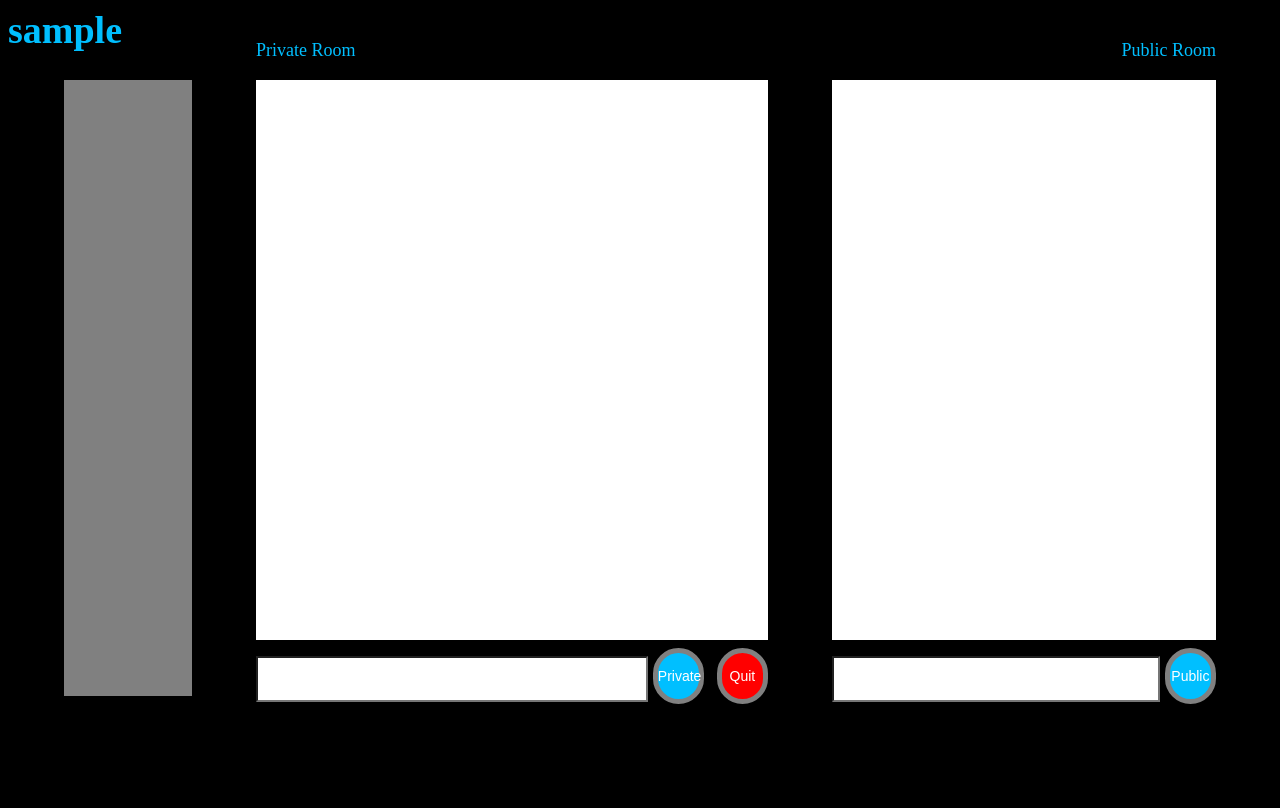
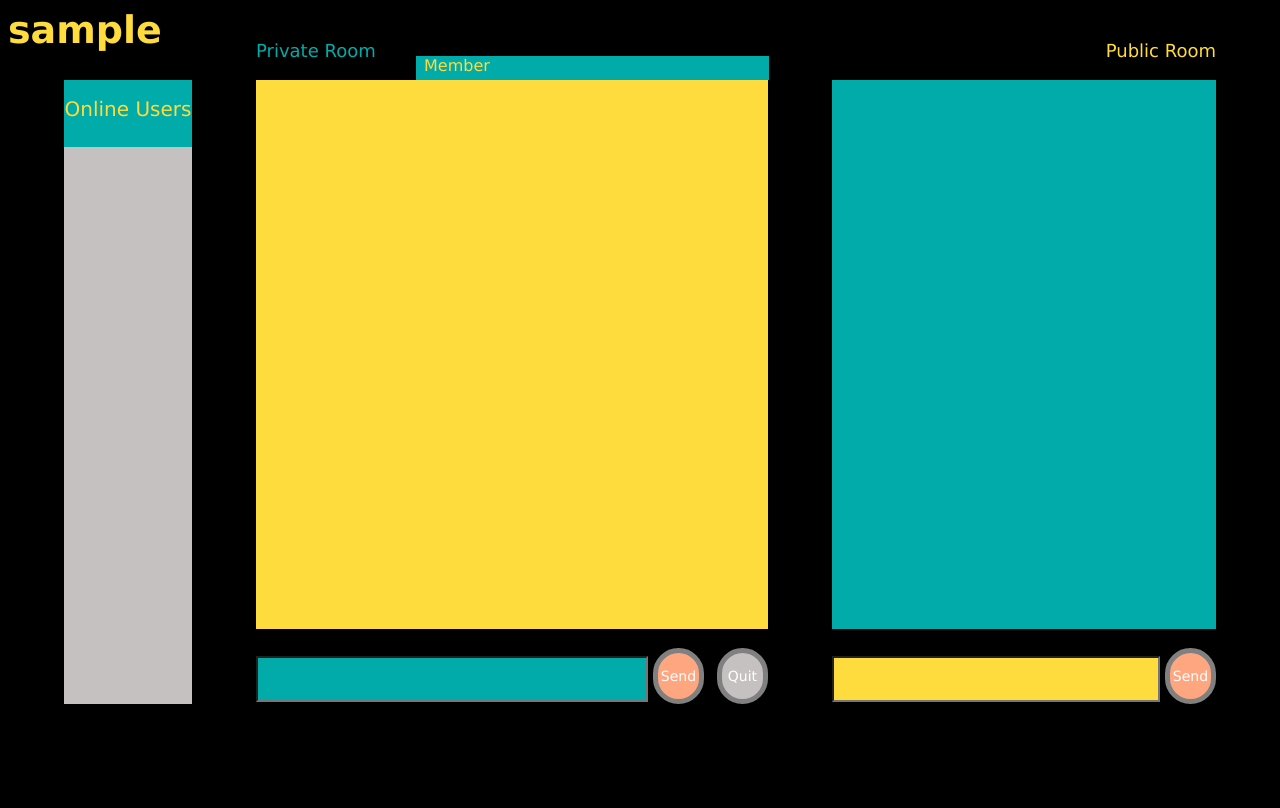
Before and after one commit to aiwenxu/web_chat, a Flask app: page /chat in a window 1280 px wide. Run offline with Flask 2, Linux system fonts and the light colour scheme; the visitor is signed in with stand-in values (Sample User, id 1).

Commit message:
update (pretty) UI

```diff
--- a/static/style1.css
+++ b/static/style1.css
@@ -5,21 +5,24 @@
 }
 #my-name{
 	background-color: black;
-    color: deepskyblue;
+    color: #fedc3d;
     font-size: 38px;
     margin: 0px;
+    font-family: "Lucida Sans Unicode", "Lucida Grande", sans-serif;
 }
 #public-message-board{
 	position: absolute;
-	background-color: white;
+    background-color: #01abaa;
     color: black;
     text-align: left;
-	height: 70%;
-	width: 30%;
+    height: 67%;
+    width: 29%;
     right: 5%;
     top: 10%;
     overflow: scroll;
-    font-size: 10px;
+    font-size: 20px;
+    padding: 0.5%;
+    font-family: "Lucida Sans Unicode", "Lucida Grande", sans-serif;
 }
 #public-new-message{
     position: absolute;
@@ -27,9 +30,10 @@
     height: 5%;
     top: 82%;
     left: 65%;
-    font-size: 30px;
-    color: deepskyblue;
-    background-color: white;
+    font-size: 22px;
+    color: #01abaa;
+    background-color: #fedc3d;
+    font-family: "Lucida Sans Unicode", "Lucida Grande", sans-serif;
 }
 #public-message-is{
 	position: absolute;
@@ -51,9 +55,10 @@
     height: 5%;
     top: 89%;
     right: 5%;
+    font-family: "Lucida Sans Unicode", "Lucida Grande", sans-serif;
 }
 #submit-button-public{
-	background-color: deepskyblue;
+	background-color: #fea680;
     border: none;
     color: white;
     padding: 8px 0px;
@@ -70,6 +75,7 @@
     border: 5px solid grey;
     border-radius: 500px;
     z-index: 1;
+    font-family: "Lucida Sans Unicode", "Lucida Grande", sans-serif;
 }
 #submit-button-public:hover{
     cursor: pointer;
@@ -78,14 +84,17 @@
 }
 #private-message-board{
 	position: absolute;
-	background-color: white;
-	color: black;
+    background-color: #fedc3d;
+    color: #1a2930;
     text-align: left;
-	height: 70%;
-	width: 40%;
+    height: 67%;
+    width: 39%;
     left: 20%;
     top: 10%;
     overflow: scroll;
+    font-size: 20px;
+    padding: 0.5%;
+    font-family: "Lucida Sans Unicode", "Lucida Grande", sans-serif;
 }
 #private-new-message{
     position: absolute;
@@ -93,9 +102,10 @@
     height: 5%;
     top: 82%;
     left: 20%;
-    font-size: 30px;
-    color: deepskyblue;
-    background-color: white;
+    font-size: 22px;
+    color: #fedc3d;
+    background-color: #01abaa;
+    font-family: "Lucida Sans Unicode", "Lucida Grande", sans-serif;
 }
 #private-message-is{
 	position: absolute;
@@ -117,9 +127,10 @@
     height: 5%;
     top: 89%;
     left: 20%;
+    font-family: "Lucida Sans Unicode", "Lucida Grande", sans-serif;
 }
 #submit-button-private{
-	background-color: deepskyblue;
+	background-color: #fea680;
     border: none;
     color: white;
     padding: 8px 0px;
@@ -136,6 +147,7 @@
     border: 5px solid grey;
     border-radius: 500px;
     z-index: 1;
+    font-family: "Lucida Sans Unicode", "Lucida Grande", sans-serif;
 }
 #submit-button-private:hover{
     cursor: pointer;
@@ -143,7 +155,7 @@
     transition: borderColor, 400ms;
 }
 #quit-button{
-	background-color: red;
+	background-color: #c5c1c0;
     border: none;
     color: white;
     padding: 8px 0px;
@@ -160,6 +172,7 @@
     border: 5px solid grey;
     border-radius: 500px;
     z-index: 1;
+    font-family: "Lucida Sans Unicode", "Lucida Grande", sans-serif;
 }
 #quit-button:hover{
     cursor: pointer;
@@ -175,57 +188,66 @@
     height: 5%;
     top: 93%;
     left: 20%;
+    font-family: "Lucida Sans Unicode", "Lucida Grande", sans-serif;
 }
 #private-list-of-users{
 	position: absolute;
-	background-color: grey;
-	color: black;
+    background-color: #01abaa;
+    color: white;
     text-align: left;
-	height: 77%;
-	width: 10%;
-	left: 5%;
-	top: 10%;
+    height: 3%;
+    width: 21%;
+    left: 38.3%;
+    top: 7%;
+    padding-left: 10px;
+    z-index: 1;
+    overflow: scroll;
+    font-family: "Lucida Sans Unicode", "Lucida Grande", sans-serif;
 }
 #private-chat-connection{
 	position: absolute;
     background-color: black;
     color: white;
     text-align: left;
-    width: 40%;
+    width: 29%;
     height: 5%;
-    top: 5%;
-    left: 45%;
+    top: 2%;
+    left: 31%;
+    font-family: "Lucida Sans Unicode", "Lucida Grande", sans-serif;
 }
 #public-room{
 	background-color: black;
-    color: deepskyblue;
+    color: #fedc3d;
     font-size: 18px;
     margin: 0px;
     right: 5%;
     position: absolute;
     top: 5%;
+    font-family: "Lucida Sans Unicode", "Lucida Grande", sans-serif;
 }
 #private-room{
 	background-color: black;
-    color: deepskyblue;
+    color: #01abaa;
     font-size: 18px;
     margin: 0px;
     left: 20%;
     position: absolute;
     top: 5%;
+    font-family: "Lucida Sans Unicode", "Lucida Grande", sans-serif;
 }
 #list-of-users{
     position: absolute;
-    background-color: grey;
+    background-color: #c5c1c0;
     color: black;
     text-align: left;
-    height: 77%;
+    height: 71%;
     width: 10%;
     left: 5%;
-    top: 10%;
+    bottom: 12%;
+    overflow: scroll;
 }
 .online_users{
-    background-color: deepskyblue; /* Green */
+    background-color: #01abaa; /* Green */
     border: none;
     color: white;
     width:100%;
@@ -237,9 +259,38 @@
     position:relative;
     z-index:1;
     font-size:25px;
+    font-family: "Lucida Sans Unicode", "Lucida Grande", sans-serif;
 }
 .online_users:hover{
     cursor: pointer;
-    color: black;
+    color: #fedc3d;
     transition: color 400ms;
 }
+#online-users-text{
+    background-color: #01abaa;
+    color: #fedc3d;
+    font-size: 20px;
+    margin: 0px;
+    /* left: 20%; */
+    position: absolute;
+    top: 10%;
+    left: 5%;
+    border: none;
+    width: 10%;
+    height: 50px;
+    text-align: center;
+    padding-top: 17px;
+    font-family: "Lucida Sans Unicode", "Lucida Grande", sans-serif;
+}
+#members{
+    background-color: #01abaa;
+    color: #fedc3d;
+    font-size: 16px;
+    margin: 0px;
+    left: 32.5%;
+    position: absolute;
+    top: 7%;
+    height: 3%;
+    padding-left: 8px;
+    font-family: "Lucida Sans Unicode", "Lucida Grande", sans-serif;
+}
--- a/templates/chat.html
+++ b/templates/chat.html
@@ -208,7 +208,7 @@
       <label>
         <div id="public-message-is">Your public message:</div>
           <input type="text" id="public-new-message" value="" /></label>
-      <button type="button" id="submit-button-public" onclick="send_public_message();">Public</button>
+      <button type="button" id="submit-button-public" onclick="send_public_message();">Send</button>
     </form>
     <div id="public-sent-flag"></div>
     <div id="public-message-board"></div>
@@ -218,7 +218,7 @@
       <label>
         <div id="private-message-is">Your private message:</div>
           <input type="text" id="private-new-message" value="" /></label>
-      <button type="button" id="submit-button-private" onclick="send_private_message();">Private</button>
+      <button type="button" id="submit-button-private" onclick="send_private_message();">Send</button>
     </form>
     <div id="private-sent-flag"></div>
     <div id="quit">
@@ -229,6 +229,8 @@
     <div id="private-message-board"></div>
     <div id="private-room">Private Room</div>
     <div id="public-room">Public Room</div>
+    <div id="online-users-text">Online Users</div>
+    <div id="members">Members:</div>
 
 
 </body>
--- a/templates/login.html
+++ b/templates/login.html
@@ -37,7 +37,7 @@
         <div id="nameis">Your Name Is:</div>
         <input type="text" id="name" value="" />
       </label>
-      <button type="button" id="submit-button" onclick="validate();">Enter</button>
+      <button type="button" id="submit-button" onclick="validate();">Validate</button>
       <div id="result"></div>
     </form>
 
```
Also changed, not shown: static/style.css (+15 -9 lines). Lines whose indentation alone changed are shown as unchanged.
